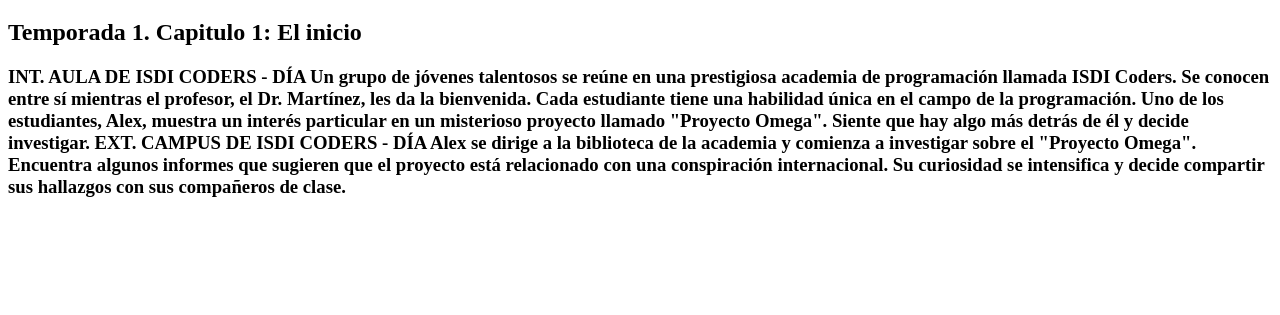
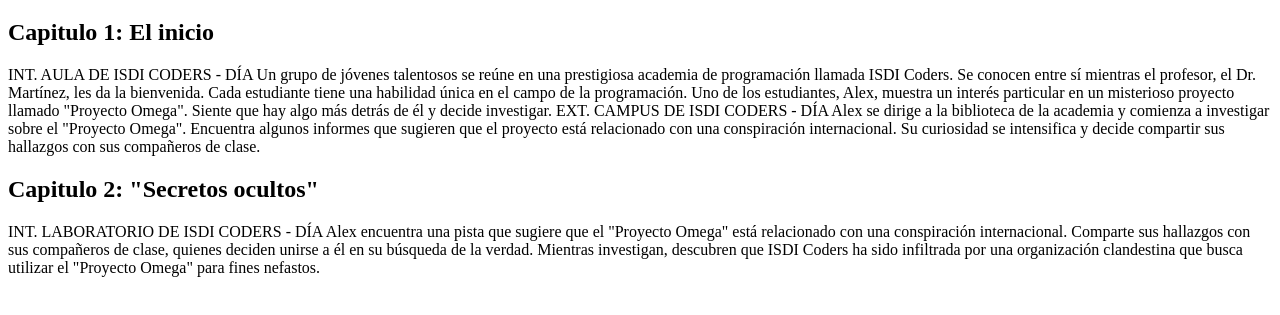
Before and after one commit to albertmc89/202307-w1ch1-albert-moyano, a plain HTML site: page season01.html in a window 1280 px wide. Shown: the part 61-376 px from the top of the page. Drawn offline with Linux system fonts and the light colour scheme.

Commit message:
Add chapter 2 in season01.html

```diff
--- a/season01.html
+++ b/season01.html
@@ -13,8 +13,8 @@
   </header>
   <main>
     <article>
-      <h2>Temporada 1. Capitulo 1: El inicio</h2>
-      <h3>
+      <h2>Capitulo 1: El inicio</h2>
+      <p>
         INT. AULA DE ISDI CODERS - DÍA
 
         Un grupo de jóvenes talentosos se reúne en una prestigiosa academia de programación llamada ISDI Coders. Se
@@ -35,7 +35,21 @@
         informes que sugieren que el proyecto está relacionado con una conspiración internacional. Su curiosidad se
         intensifica
         y decide compartir sus hallazgos con sus compañeros de clase.
-      </h3>
+      </p>
+    </article>
+    <article>
+      <h2>Capitulo 2: "Secretos ocultos"</h2>
+      <p>
+        INT. LABORATORIO DE ISDI CODERS - DÍA
+
+        Alex encuentra una pista que sugiere que el "Proyecto Omega" está relacionado con una conspiración
+        internacional.
+        Comparte sus hallazgos con sus compañeros de clase, quienes deciden unirse a él en su búsqueda de la verdad.
+
+        Mientras investigan, descubren que ISDI Coders ha sido infiltrada por una organización clandestina que busca
+        utilizar el
+        "Proyecto Omega" para fines nefastos.
+      </p>
     </article>
 </body>
 
```
